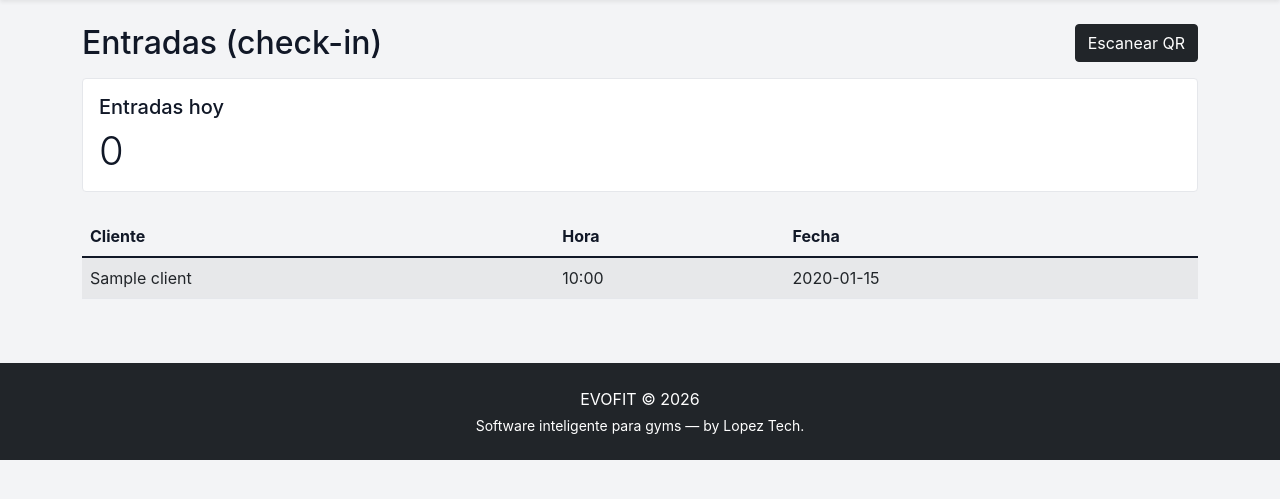
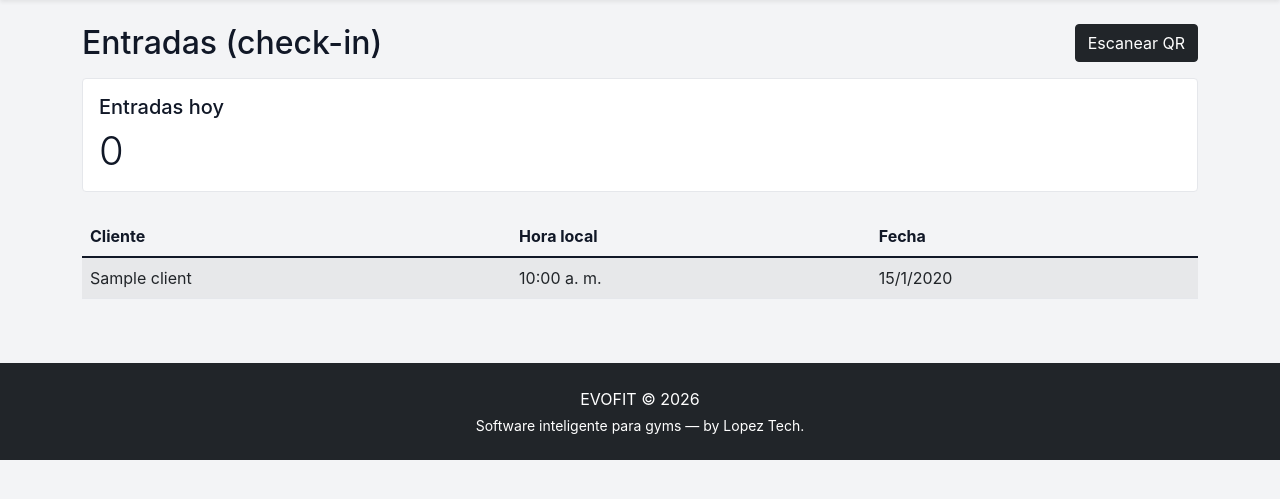
Before and after one commit to LopezTechLT/evofit, a Flask app: page /checkins in a window 1280 px wide. Shown: the part 87-586 px from the top of the page. Run offline with Flask 3, Linux system fonts and the light colour scheme; a user stored in the database is signed in; tables that the repository leaves empty hold one stand-in row (values such as "Sample post").

Commit message:
Fix timezone: show local time in checkins and scanner

```diff
--- a/backend/templates/checkins.html
+++ b/backend/templates/checkins.html
@@ -15,17 +15,28 @@
 <div class="table-responsive">
     <table class="table table-striped">
         <thead>
-            <tr><th>Cliente</th><th>Hora</th><th>Fecha</th></tr>
+            <tr><th>Cliente</th><th>Hora local</th><th>Fecha</th></tr>
         </thead>
         <tbody>
             {% for c in checkins %}
             <tr>
                 <td>{{ c.client.name if c.client else 'Eliminado' }}</td>
-                <td>{{ c.timestamp.strftime('%H:%M') }}</td>
-                <td>{{ c.timestamp.strftime('%Y-%m-%d') }}</td>
+                <td><span class="local-time" data-utc="{{ c.timestamp.strftime('%Y-%m-%dT%H:%M:%S') }}Z"></span></td>
+                <td><span class="local-date" data-utc="{{ c.timestamp.strftime('%Y-%m-%dT%H:%M:%S') }}Z"></span></td>
             </tr>
             {% endfor %}
         </tbody>
     </table>
 </div>
+
+<script>
+document.querySelectorAll('.local-time').forEach(el => {
+    const d = new Date(el.dataset.utc);
+    el.textContent = d.toLocaleTimeString('es-CO', { hour: '2-digit', minute: '2-digit' });
+});
+document.querySelectorAll('.local-date').forEach(el => {
+    const d = new Date(el.dataset.utc);
+    el.textContent = d.toLocaleDateString('es-CO');
+});
+</script>
 {% endblock %}
--- a/backend/templates/scanner.html
+++ b/backend/templates/scanner.html
@@ -46,7 +46,7 @@ function checkin(clientId) {
     })
     .then(r => r.json())
     .then(data => {
-        resultDiv.innerHTML = '<div class="alert alert-success mb-0">✓ ' + data.client + ' — ' + new Date(data.time).toLocaleTimeString() + '</div>';
+        resultDiv.innerHTML = '<div class="alert alert-success mb-0">✓ ' + data.client + ' — ' + new Date(data.time).toLocaleTimeString('es-CO', { hour: '2-digit', minute: '2-digit' }) + '</div>';
         setTimeout(() => { scanning = true; resultDiv.innerHTML = ''; }, 2000);
     })
     .catch(() => {
```
